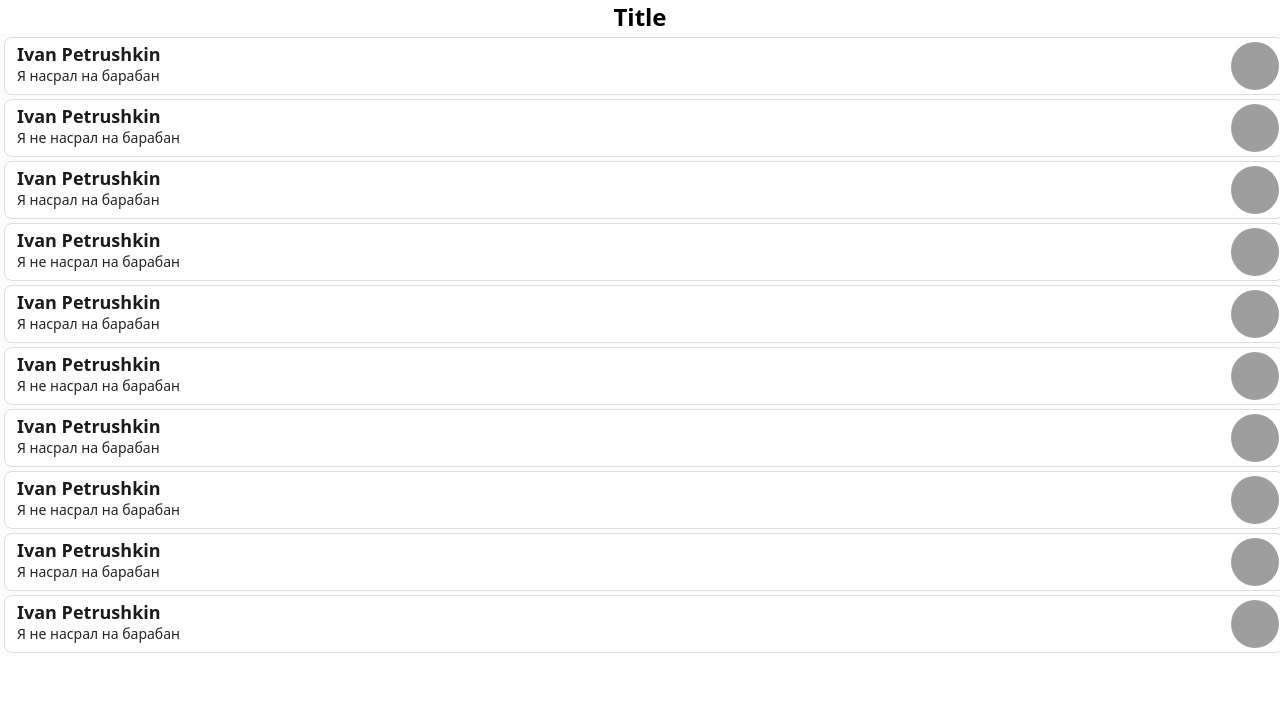
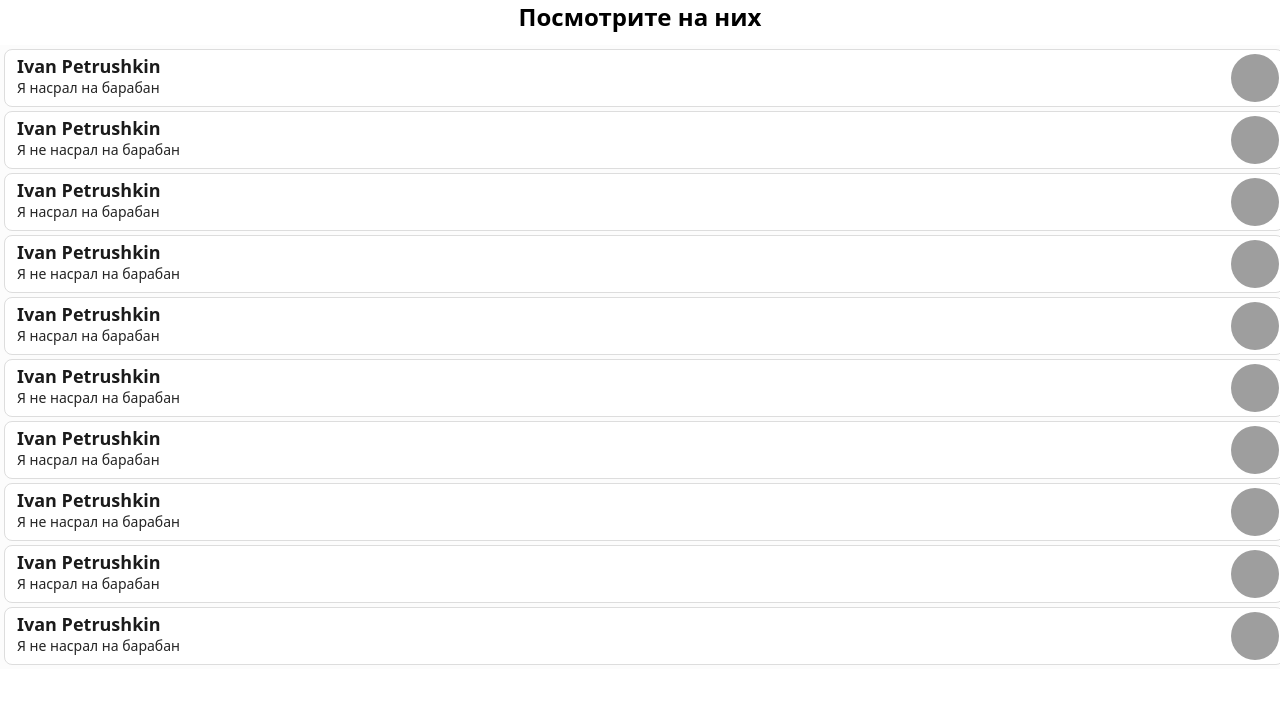
Before and after one commit to Krafstof/bruhfrontend, a plain HTML site: page index.html in a window 1280 px wide. Drawn offline with Linux system fonts and the light colour scheme; grey boxes are pictures that could not be loaded.

Commit message:
nu i cho

```diff
--- a/index.html
+++ b/index.html
@@ -9,7 +9,7 @@
 <body>
     <div class="mainwindow">
         <div class="mainwindow_title_container">
-            <span class="mainwindow_title">Title</span>
+            <span class="mainwindow_title">Посмотрите на них</span>
         </div>
         <div class="scrollable_content">
             <div class="card">
--- a/style.css
+++ b/style.css
@@ -16,6 +16,7 @@ body {
 .mainwindow_title {
     font-size: 24px;
     font-weight: 700;
+    margin-bottom: 12px;
     color: #000000;
     font-family:system-ui, -apple-system, BlinkMacSystemFont, 'Segoe UI', Roboto, Oxygen, Ubuntu, Cantarell, 'Open Sans', 'Helvetica Neue', sans-serif;
 }
```
